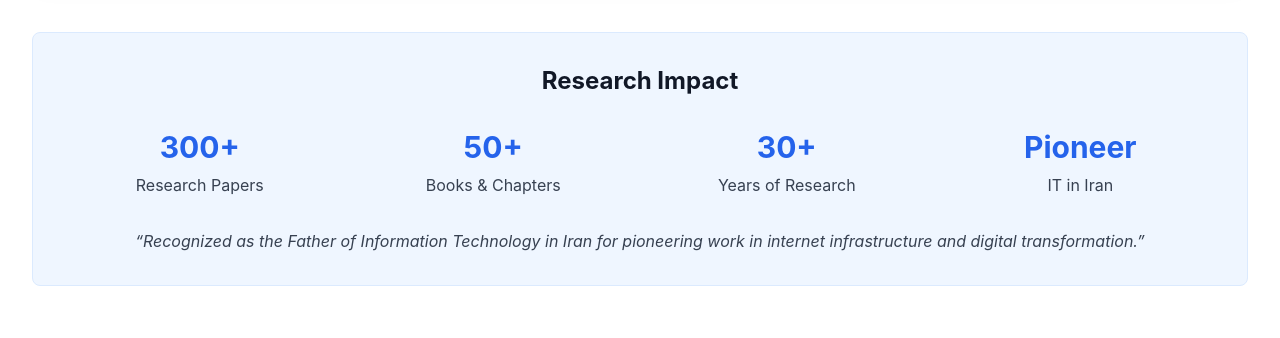
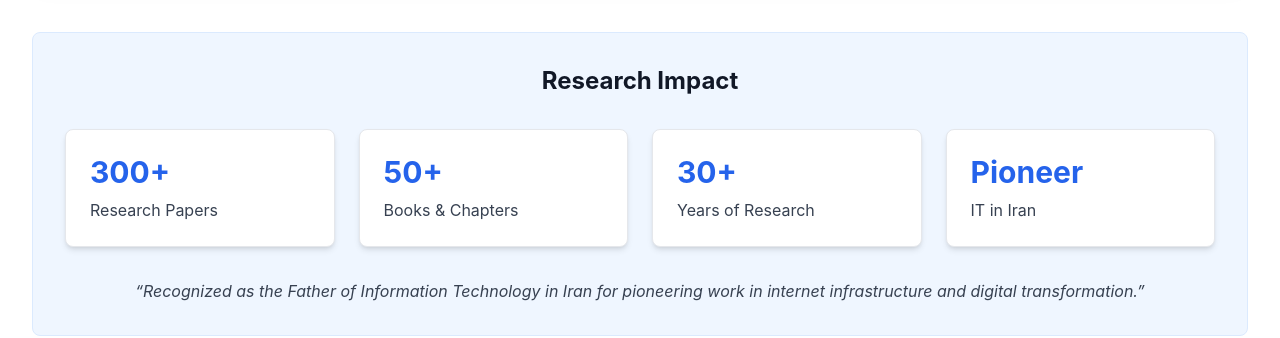
Before and after one commit to amirhjalali/drjalali.com, a Next.js app: page / in a window 1280 px wide. Shown: the part 7380-7718 px from the top of the page. Built offline with nearby package versions, Linux system fonts and the light colour scheme; no server answers.

Commit message:
Convert research statistics to clickable buttons with proper hover effects

```diff
--- a/src/components/Research.tsx
+++ b/src/components/Research.tsx
@@ -141,23 +141,35 @@
         {/* Research Impact */}
         <div className="bg-primary-50 dark:bg-primary-900/20 p-8 rounded-lg border border-primary-100 dark:border-primary-800">
           <h3 className="text-2xl font-bold text-gray-900 dark:text-neutral-100 mb-8 text-center">Research Impact</h3>
-          <div className="grid grid-cols-1 md:grid-cols-2 lg:grid-cols-4 gap-6 text-center">
-            <div>
-              <div className="text-3xl font-bold text-primary-600 dark:text-primary-400 mb-2">300+</div>
-              <p className="text-gray-700 dark:text-neutral-300">Research Papers</p>
-            </div>
-            <div>
-              <div className="text-3xl font-bold text-primary-600 dark:text-primary-400 mb-2">50+</div>
-              <p className="text-gray-700 dark:text-neutral-300">Books & Chapters</p>
-            </div>
-            <div>
-              <div className="text-3xl font-bold text-primary-600 dark:text-primary-400 mb-2">30+</div>
-              <p className="text-gray-700 dark:text-neutral-300">Years of Research</p>
-            </div>
-            <div>
-              <div className="text-3xl font-bold text-primary-600 dark:text-primary-400 mb-2">Pioneer</div>
-              <p className="text-gray-700 dark:text-neutral-300">IT in Iran</p>
-            </div>
+          <div className="grid grid-cols-1 md:grid-cols-2 lg:grid-cols-4 gap-6">
+            <a
+              href="#publications"
+              className="group bg-white dark:bg-neutral-800 p-6 rounded-lg shadow-md hover:shadow-xl transition-all duration-300 hover:-translate-y-1 border border-gray-200 dark:border-neutral-700 block"
+            >
+              <div className="text-3xl font-bold text-primary-600 dark:text-primary-400 mb-2 group-hover:scale-110 transition-transform duration-300">300+</div>
+              <p className="text-gray-700 dark:text-neutral-300 group-hover:text-primary-600 dark:group-hover:text-primary-400 transition-colors">Research Papers</p>
+            </a>
+            <a
+              href="#publications"
+              className="group bg-white dark:bg-neutral-800 p-6 rounded-lg shadow-md hover:shadow-xl transition-all duration-300 hover:-translate-y-1 border border-gray-200 dark:border-neutral-700 block"
+            >
+              <div className="text-3xl font-bold text-primary-600 dark:text-primary-400 mb-2 group-hover:scale-110 transition-transform duration-300">50+</div>
+              <p className="text-gray-700 dark:text-neutral-300 group-hover:text-primary-600 dark:group-hover:text-primary-400 transition-colors">Books & Chapters</p>
+            </a>
+            <a
+              href="#academic"
+              className="group bg-white dark:bg-neutral-800 p-6 rounded-lg shadow-md hover:shadow-xl transition-all duration-300 hover:-translate-y-1 border border-gray-200 dark:border-neutral-700 block"
+            >
+              <div className="text-3xl font-bold text-primary-600 dark:text-primary-400 mb-2 group-hover:scale-110 transition-transform duration-300">30+</div>
+              <p className="text-gray-700 dark:text-neutral-300 group-hover:text-primary-600 dark:group-hover:text-primary-400 transition-colors">Years of Research</p>
+            </a>
+            <a
+              href="#about"
+              className="group bg-white dark:bg-neutral-800 p-6 rounded-lg shadow-md hover:shadow-xl transition-all duration-300 hover:-translate-y-1 border border-gray-200 dark:border-neutral-700 block"
+            >
+              <div className="text-3xl font-bold text-primary-600 dark:text-primary-400 mb-2 group-hover:scale-110 transition-transform duration-300">Pioneer</div>
+              <p className="text-gray-700 dark:text-neutral-300 group-hover:text-primary-600 dark:group-hover:text-primary-400 transition-colors">IT in Iran</p>
+            </a>
           </div>
 
           <div className="mt-8 text-center">
```
